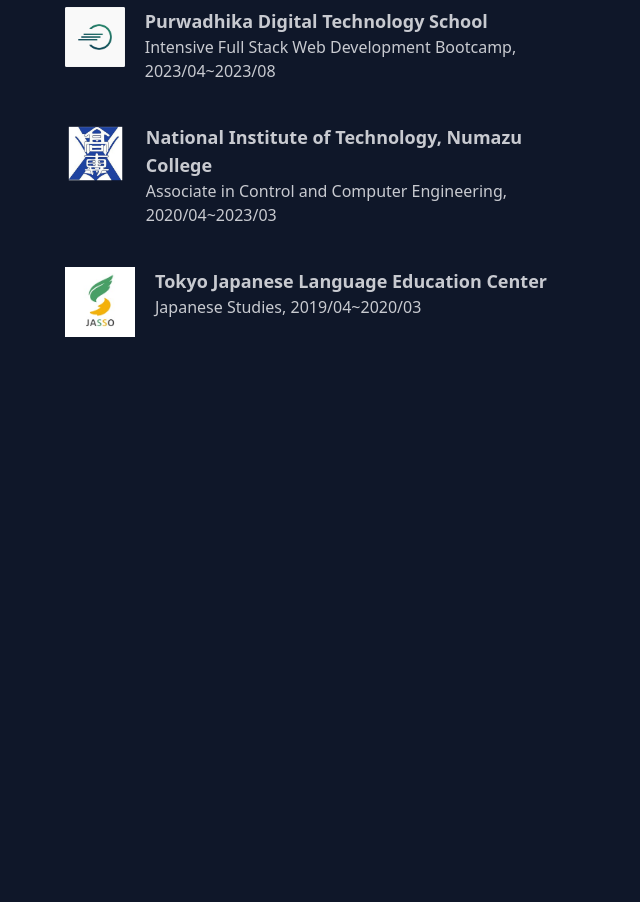
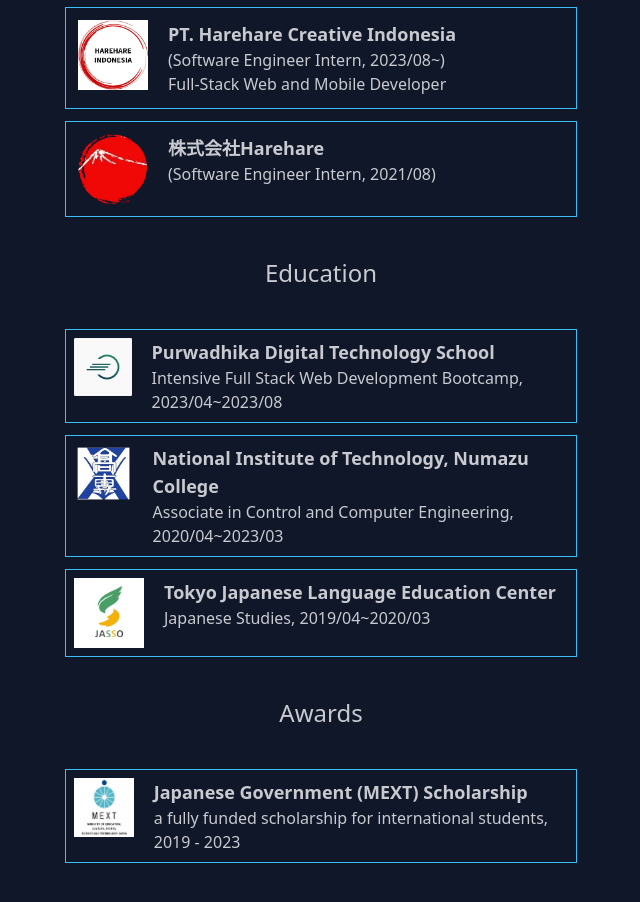
Before and after one commit to lfcyk/portfolio, a Next.js app: page / in a window 1280 px wide. Shown: the part 620-1522 px from the top of the page, without its empty margins (319-959 px from the left). Before the commit the page ends 997 px from the top, so only its background shows below. Built offline with nearby package versions, Linux system fonts and the light colour scheme.

Commit message:
add awards section

```diff
--- a/src/app/globals.css
+++ b/src/app/globals.css
@@ -1,3 +1,16 @@
 @tailwind base;
 @tailwind components;
 @tailwind utilities;
+
+.card {
+    border-color: hsl(var(--p));
+    border-radius: 0%;
+    border-style: solid;
+    border-width: 1px;
+
+    /* background-color: red; */
+}
+
+.lfcyk {
+    color: hsl(var(--p));
+}
--- a/src/app/page.js
+++ b/src/app/page.js
@@ -1,14 +1,17 @@
 import NavBar from "../components/navbar"
 import Greeting from "../components/greeting"
 import Education from "../components/education"
+import Experience from "../components/experience"
+import Awards from "../components/awards"
 
 export default function Home() {
 	return (
 		<>
 			<NavBar/>
 			<Greeting/>
+			<Experience/>
 			<Education/>
-
+			<Awards/>
 		</>
 	)
 }
--- /dev/null
+++ b/src/components/awards/index.js
@@ -0,0 +1,21 @@
+import Image from 'next/image'
+import EducationCard from '../education/card'
+import monbuLogo from "../../images/mextlogo.jpg"
+
+function Awards() {
+    return (
+        <section id="education" className="section education flex flex-col gap-10 mb-10">
+            <h2 className="text-2xl mx-auto w-min">Awards</h2>
+            <div className="flex flex-col gap-3">
+                <EducationCard
+                    schoolName="Japanese Government (MEXT) Scholarship"
+                    schoolPicture={monbuLogo}
+                    major="a fully funded scholarship for international students"
+                    attendedYear="2019 - 2023"
+                />
+            </div>
+        </section>
+    )
+}
+
+export default Awards
--- a/src/components/education/card/index.js
+++ b/src/components/education/card/index.js
@@ -2,7 +2,7 @@
 
 export default function EducationCard(props) {
   return (
-    <div className="school flex flex-row gap-5 w-2/5 mx-auto">
+    <div className="card school flex flex-row gap-5 w-2/5 mx-auto p-2">
             <div className="school__header">
                 <Image src={props.schoolPicture} width={70}/>
             </div>
--- a/src/components/education/index.js
+++ b/src/components/education/index.js
@@ -7,7 +7,8 @@
 function Education() {
     return (
         <section id="education" className="section education flex flex-col gap-10 mb-10">
-            <h2 className="text-2xl mx-auto w-min">EDUCATION</h2>
+            <h2 className="text-2xl mx-auto w-min">Education</h2>
+            <div className="flex flex-col gap-3">
                 <EducationCard
                     schoolName="Purwadhika Digital Technology School"
                     schoolPicture={purwadhikalogo}
@@ -26,6 +27,7 @@
                     major="Japanese Studies"
                     attendedYear="2019/04~2020/03"
                 />
+            </div>
         </section>
     )
 }
--- a/src/components/experience/card/index.js
+++ b/src/components/experience/card/index.js
@@ -1,15 +1,15 @@
 import Image from 'next/image'
 
-export default function EducationCard(props) {
-  return (
-    <div className="school flex flex-row gap-5 w-2/5 mx-auto">
-            <div className="school__header">
-                <Image src={props.schoolPicture} width={70}/>
-            </div>
-            <div className="school__description">
-                <h3 className="font-bold text-lg">{props.schoolName}</h3>
-                <p>{props.major}, <span className="duration">{props.attendedYear}</span></p>
-            </div>
-    </div>
-  )
+export default function ExperienceCard(props) {
+return (
+	<div class="card company flex flex-row gap-5 w-2/5 p-3 mx-auto	">
+		<div class="company__header">
+			<Image src={props.companyLogo} width={70}/>
+		</div>
+		<div class="company__description">
+			<h3 class="company-name font-bold text-lg">{props.companyName}</h3> <span class="role">{props.roleAndDuration}</span>
+			<p>{props.jobdesc} </p>
+		</div>
+	</div>
+	)
 }
--- a/src/components/experience/index.js
+++ b/src/components/experience/index.js
@@ -1,31 +1,23 @@
-import Image from 'next/image'
-import purwadhikalogo from "../../images/purwadhikalogo.png"
-import nitnclogo from "../../images/nitnclogo.png"
-import jassologo from "../../images/jassologo.jpg"
-import EducationCard from './card'
+import ExperienceCard from './card'
+import HCILogo from "../../images/hareindologo.png"
+import Harekbshk from "../../images/Harelogo.webp"
 
 function Education() {
     return (
         <section id="education" className="section education flex flex-col gap-10 mb-10">
-            <h2 className="text-2xl mx-auto w-min">EDUCATION</h2>
-            <EducationCard
-                schoolName="Purwadhika Digital Technology School"
-                schoolPicture={purwadhikalogo}
-                major="Intensive Full Stack Web Development Bootcamp"
-                attendedYear="2023/04~2023/08"
-            />
-            <EducationCard
-                schoolName="National Institute of Technology, Numazu College"
-                schoolPicture={nitnclogo}
-                major="Associate in Control and Computer Engineering"
-                attendedYear="2020/04~2023/03"
-            />
-            <EducationCard
-                schoolName="Tokyo Japanese Language Education Center"
-                schoolPicture={jassologo}
-                major="Japanese Studies"
-                attendedYear="2019/04~2020/03"
-            />
+            <h2 className="text-2xl mx-auto w-min">Experience</h2>
+            <div className="flex flex-col gap-3">
+                <ExperienceCard companyName="PT. Harehare Creative Indonesia"
+                    roleAndDuration="(Software Engineer Intern, 2023/08~)"
+                    jobdesc="Full-Stack Web and Mobile Developer"
+                    companyLogo={HCILogo}
+                    />
+                <ExperienceCard companyName="株式会社Harehare"
+                    roleAndDuration="(Software Engineer Intern, 2021/08)"
+                    jobdesc=""
+                    companyLogo={Harekbshk}
+                    />
+            </div>
         </section>
     )
 }
--- a/src/components/navbar/index.js
+++ b/src/components/navbar/index.js
@@ -2,10 +2,10 @@
   return (
     <div className="navbar bg-base-100">
         <div className="flex-1">
-            <a className="btn btn-ghost normal-case text-xl ml-20">lfcyk</a>
+            <a className="btn btn-ghost normal-case text-xl ml-20 rounded-none lfcyk">.lfcyk</a>
         </div>
         <div className="flex-none">
-            <ul className="menu menu-horizontal px-1 mr-20">
+            <ul className="menu menu-horizontal px-1 mr-20 ">
                 <li><a>experience</a></li>
                 <li><a>projects</a></li>
                 <li><a>skills</a></li>
```
Lines whose indentation alone changed are shown as unchanged.
